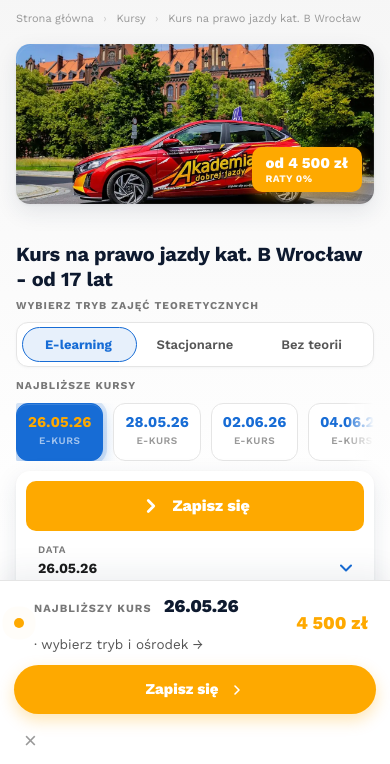
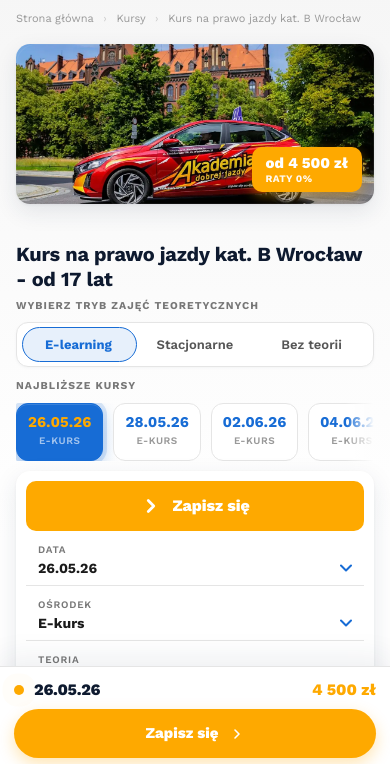
Before and after one commit to SiwsON1/adj-redesign, a website: page v1.html in a window 390 px wide. Shown: the part 76-840 px from the top of the page. Drawn offline with nearby package versions, Linux system fonts and the light colour scheme.

Commit message:
Sticky-cta mobile: grid 2-rzedy (kropka + data + cena na gorze, Zapisz sie full-width pod) - ukryj label + meta + close zeby nie rozjezdzalo

```diff
--- a/v1.html
+++ b/v1.html
@@ -274,9 +274,14 @@
     .sticky-cta__close { background: transparent; border: 0; color: #999; cursor: pointer; padding: 6px 10px; font-size: 22px; line-height: 1; }
     .sticky-cta__close:hover { color: #0E1A2F; }
     @media (max-width: 720px) {
-      .sticky-cta__inner { flex-wrap: wrap; gap: 10px; padding: 10px 14px; }
-      .sticky-cta__price { margin-left: 0; }
-      .sticky-cta__btn { flex: 1 1 100%; justify-content: center; padding: 12px 20px; }
+      .sticky-cta__inner { display: grid !important; grid-template-columns: auto 1fr auto !important; grid-template-areas: "pulse date price" "btn btn btn" !important; gap: 6px 10px !important; padding: 10px 14px !important; align-items: center !important; }
+      .sticky-cta__pulse { grid-area: pulse !important; }
+      .sticky-cta__label { display: none !important; }
+      .sticky-cta__date { grid-area: date !important; font-size: 16px !important; }
+      .sticky-cta__meta { display: none !important; }
+      .sticky-cta__price { grid-area: price !important; margin: 0 !important; font-size: 16px !important; padding: 0 !important; }
+      .sticky-cta__btn { grid-area: btn !important; width: 100% !important; justify-content: center !important; padding: 12px 20px !important; }
+      .sticky-cta__close { display: none !important; }
     }
   </style>
 </head>
```
